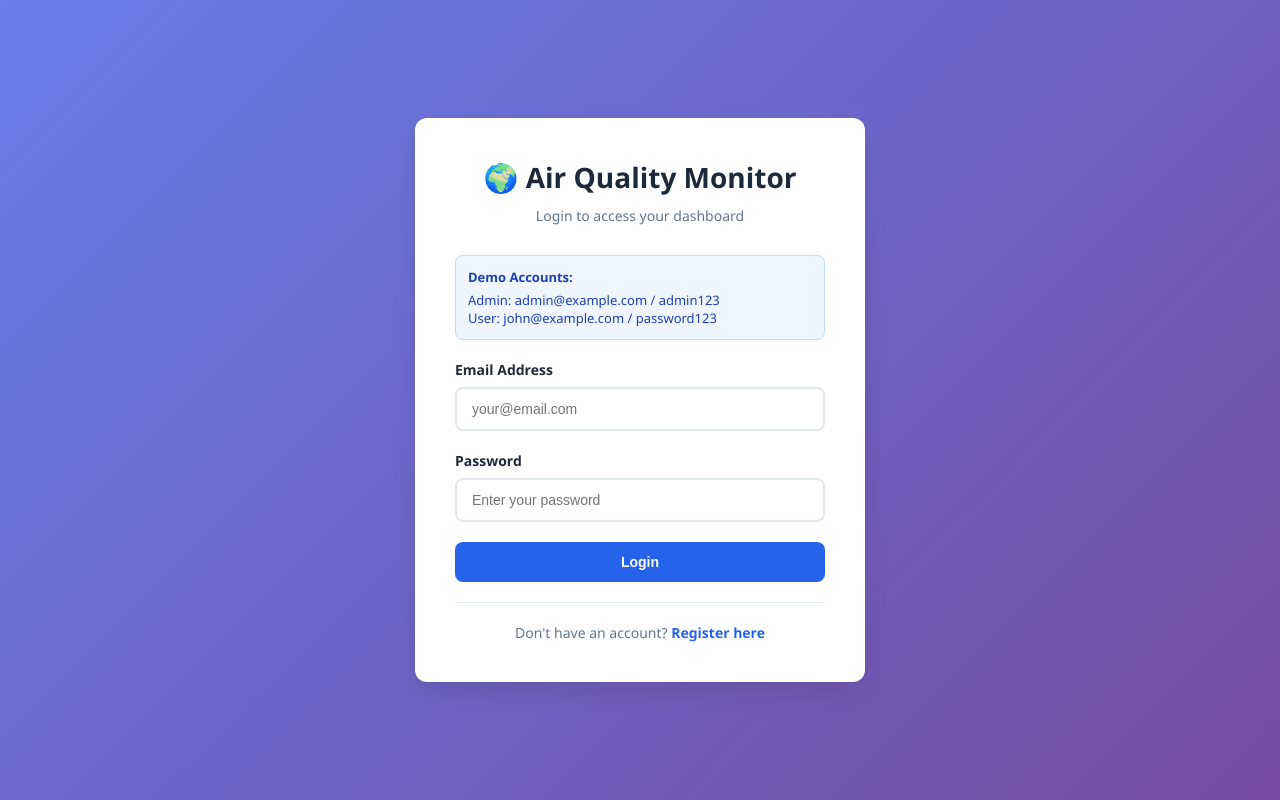
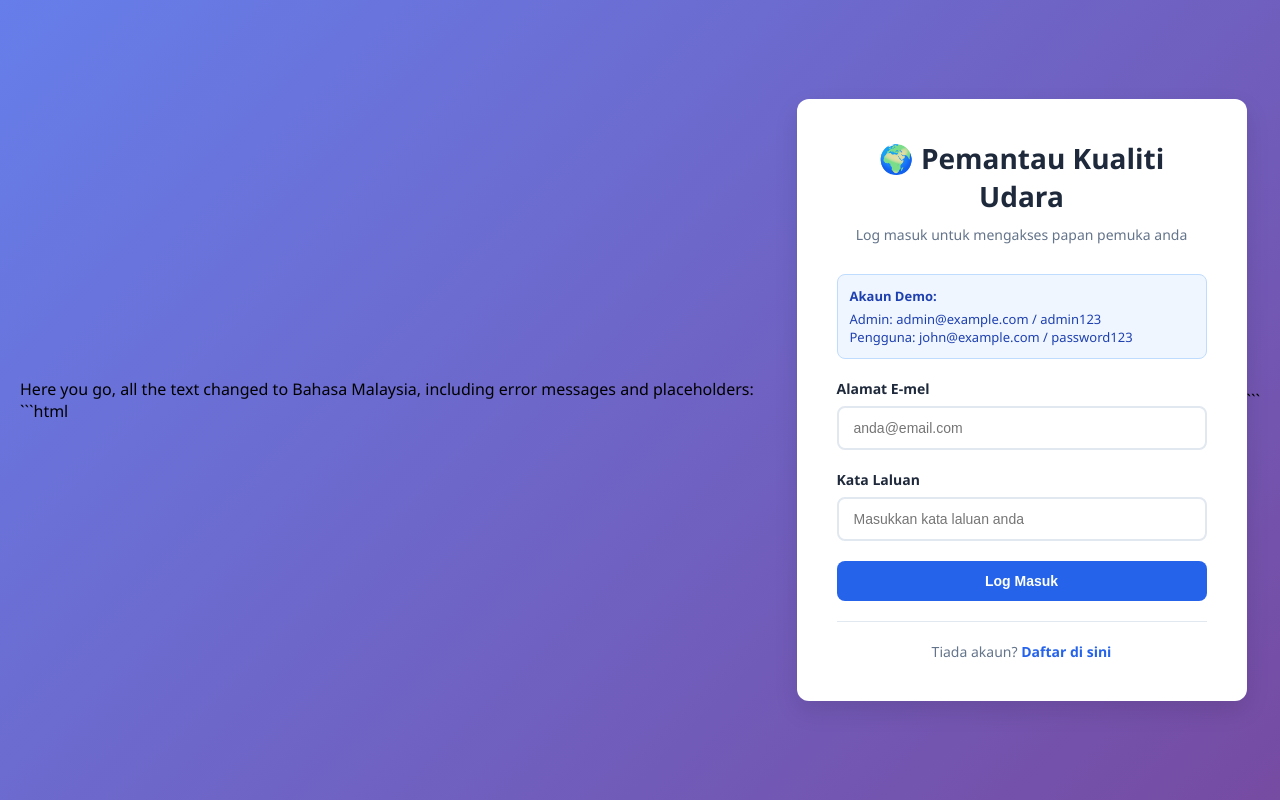
Before and after one commit to NewQar/IoTAir, a website: page docs/login.html in a window 1280 px wide. Drawn offline with nearby package versions, Linux system fonts and the light colour scheme.

Commit message:
Translate login.html to Bahasa Malaysia
Translated the login page to Bahasa Malaysia, including all text, error messages, and placeholders.

````diff
--- a/docs/login.html
+++ b/docs/login.html
@@ -1,9 +1,12 @@
+Here you go, all the text changed to Bahasa Malaysia, including error messages and placeholders:
+
+```html
 <!DOCTYPE html>
-<html lang="en">
+<html lang="ms">
 <head>
     <meta charset="UTF-8">
     <meta name="viewport" content="width=device-width, initial-scale=1.0">
-    <title>Login - Air Quality Dashboard</title>
+    <title>Log Masuk - Papan Pemuka Kualiti Udara</title>
     <script src="https://cdnjs.cloudflare.com/ajax/libs/PapaParse/5.4.1/papaparse.min.js"></script>
     <style>
         * {
@@ -148,45 +151,45 @@
 <body>
     <div class="auth-card">
         <div class="auth-header">
-            <h1>🌍 Air Quality Monitor</h1>
-            <p>Login to access your dashboard</p>
+            <h1>🌍 Pemantau Kualiti Udara</h1>
+            <p>Log masuk untuk mengakses papan pemuka anda</p>
         </div>
 
         <div class="demo-info">
-            <strong>Demo Accounts:</strong>
+            <strong>Akaun Demo:</strong>
             Admin: admin@example.com / admin123<br>
-            User: john@example.com / password123
+            Pengguna: john@example.com / password123
         </div>
 
         <form id="loginForm">
             <div class="form-group">
-                <label for="email">Email Address</label>
-                <input type="email" id="email" required placeholder="your@email.com">
+                <label for="email">Alamat E-mel</label>
+                <input type="email" id="email" required placeholder="anda@email.com">
             </div>
 
             <div class="form-group">
-                <label for="password">Password</label>
-                <input type="password" id="password" required placeholder="Enter your password">
+                <label for="password">Kata Laluan</label>
+                <input type="password" id="password" required placeholder="Masukkan kata laluan anda">
             </div>
 
             <div id="errorMessage" class="error-message"></div>
 
-            <button type="submit" class="btn">Login</button>
+            <button type="submit" class="btn">Log Masuk</button>
         </form>
 
         <div class="auth-footer">
-            <p>Don't have an account? <a href="register.html">Register here</a></p>
+            <p>Tiada akaun? <a href="register.html">Daftar di sini</a></p>
         </div>
     </div>
 
     <script>
-        // Simple hash function for password comparison (matches our CSV hashed passwords)
+        // Fungsi hash ringkas untuk perbandingan kata laluan (padan dengan kata laluan dalam CSV)
         async function simpleHash(str) {
-            // For demo purposes - in production, use proper bcrypt comparison
-            return str; // We'll compare plain text for this static demo
+            // Untuk demo sahaja - dalam produksi, gunakan bcrypt atau kaedah yang selamat
+            return str; // Kita bandingkan teks biasa untuk demo statik ini
         }
 
-        // Load users from CSV
+        // Muat senarai pengguna dari CSV
         async function loadUsers() {
             try {
                 const response = await fetch('users.csv');
@@ -201,12 +204,12 @@
                     });
                 });
             } catch (error) {
-                console.error('Error loading users:', error);
+                console.error('Ralat memuat pengguna:', error);
                 return [];
             }
         }
 
-        // Handle login
+        // Pengendalian log masuk
         document.getElementById('loginForm').addEventListener('submit', async (e) => {
             e.preventDefault();
 
@@ -218,32 +221,31 @@
             errorDiv.classList.remove('show');
 
             try {
-                // Load users from CSV
+                // Muat senarai pengguna dari CSV
                 const users = await loadUsers();
 
-                // Find user by email
+                // Cari pengguna berdasarkan e-mel
                 const user = users.find(u => u.email === email);
 
                 if (!user) {
-                    errorDiv.textContent = 'Invalid email or password';
+                    errorDiv.textContent = 'E-mel atau kata laluan tidak sah';
                     errorDiv.classList.add('show');
                     return;
                 }
 
-                // For demo: Check if password matches plain text or is "password123" for all users
-                // In production, you'd need proper password hashing
+                // Untuk demo: Semak jika kata laluan sama dengan teks biasa atau nilai demo
                 const validPassword = password === user.password ||
                                     (email === 'admin@example.com' && password === 'admin123') ||
                                     (email === 'john@example.com' && password === 'password123') ||
                                     (email === 'jane@example.com' && password === 'password123');
 
                 if (!validPassword) {
-                    errorDiv.textContent = 'Invalid email or password';
+                    errorDiv.textContent = 'E-mel atau kata laluan tidak sah';
                     errorDiv.classList.add('show');
                     return;
                 }
 
-                // Store user session in localStorage
+                // Simpan sesi pengguna dalam localStorage
                 const userData = {
                     name: user.name,
                     email: user.email,
@@ -253,15 +255,16 @@
 
                 localStorage.setItem('currentUser', JSON.stringify(userData));
 
-                // Redirect to dashboard
+                // Alih ke papan pemuka
                 window.location.href = 'dashboard.html';
 
             } catch (error) {
-                console.error('Login error:', error);
-                errorDiv.textContent = 'Network error. Please make sure users.csv is in the same directory.';
+                console.error('Ralat log masuk:', error);
+                errorDiv.textContent = 'Ralat rangkaian. Sila pastikan fail users.csv berada dalam direktori yang sama.';
                 errorDiv.classList.add('show');
             }
         });
     </script>
 </body>
 </html>
+```
````
